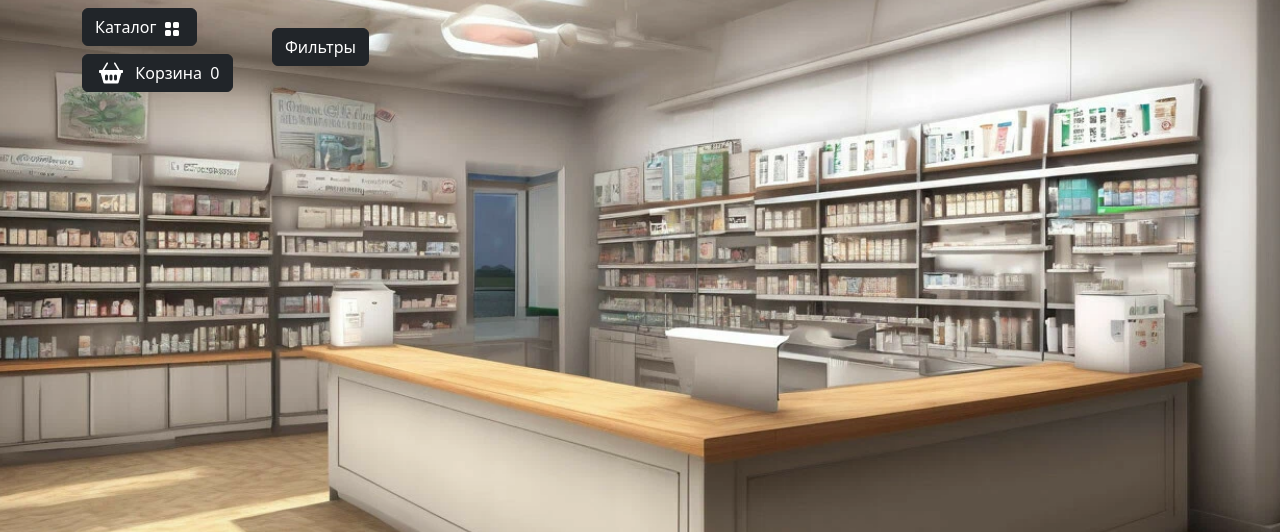
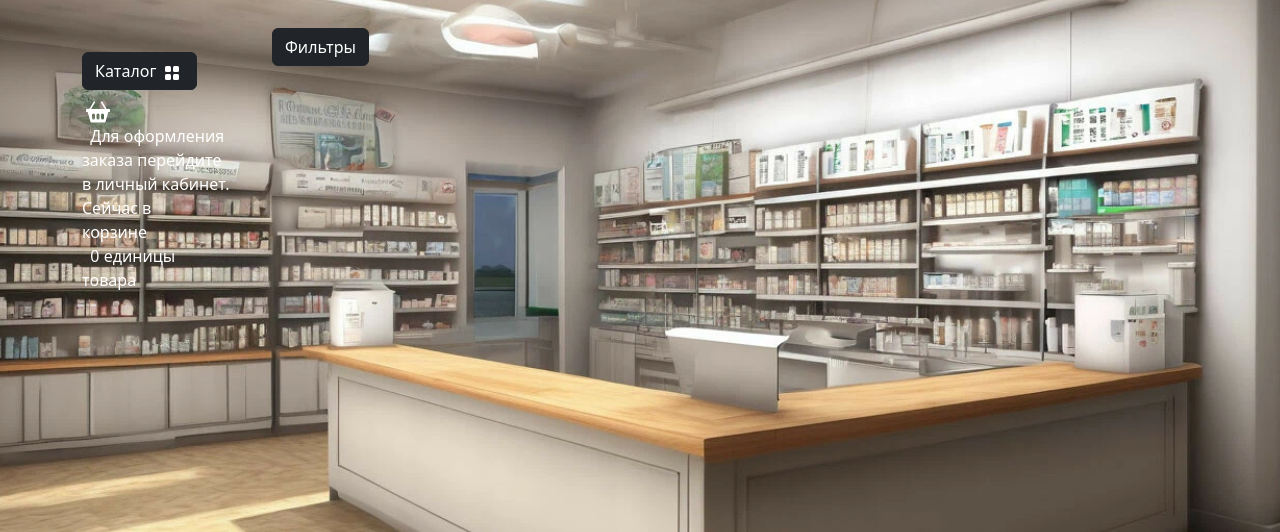
Before and after one commit to Andreytsvl/DjangoDipPro, a Django app: page /catalog/1/ in a window 1280 px wide. Shown: the part 56-588 px from the top of the page. Run offline with Django 5.2, Linux system fonts and the light colour scheme; data that the repository does not hold is empty; some libraries are stand-ins or nearby versions.

Commit message:
filter basket1

```diff
--- a/basket_app/templates/basket_app/includes/included_basket.html
+++ b/basket_app/templates/basket_app/includes/included_basket.html
@@ -53,5 +53,6 @@
     <div class="card-footer">
         <p class="float-left">Итого <strong>{{ baskets.total_quantity}}</strong> товар(а) на сумму</p>
         <h4 class="float-left"><strong>{{ baskets.total_price }} руб.</strong></h4>
+
     </div>
 </div>
--- a/products_app/templates/products_app/catalog.html
+++ b/products_app/templates/products_app/catalog.html
@@ -7,15 +7,14 @@
 <div class="row">
     <!-- Форма фильтров -->
     <div class="dropdown mb-2">
-        <button class="btn btn-secondary dropdown-toggle btn-dark" type="button" data-bs-toggle="dropdown"
-            aria-expanded="false">
-            Фильтры
+        <button class="btn btn-secondary dropdown-toggle btn-dark" type="button" data-bs-toggle="dropdown" aria-expanded="false"> Фильтры
         </button>
 
-        <form action="{% if request.GET.q %}{% url 'catalog:search' %}{% else %}{% url 'catalog:index' id_url %}{% endif %}" method="get" class="dropdown-menu bg-dark" data-bs-theme="dark">
-            <div class="form-check text-white mx-3">
+            <form action='{% if request.GET.q %}{% url "catalog:search" %}{% else %}{% url "catalog:index" id_url %}{% endif %}' method="get" class="dropdown-menu bg-dark" data-bs-theme="dark">
+                <div class="form-check text-white mx-3">
                 <input class="form-check-input" type="checkbox" name="on_sale" id="flexCheckDefault" value="on" {% if request.GET.on_sale == 'on' %} checked {% endif %}>
 
+                <label class="form-check-label" for="flexCheckDefault">
                 {% if request.GET.q %}
                     <input type="hidden" name="q" value="{{ request.GET.q }}">
                 {% endif %}>
--- a/products_app/views.py
+++ b/products_app/views.py
@@ -4,7 +4,7 @@ from django.views.generic import DetailView, ListView
 from django.core.paginator import Paginator
 from products_app.models import Products
 from products_app.utils import q_search
-# from goods.utils import q_search
+
 
 def catalog(request, category_id=None):
     page = request.GET.get('page', 1)
@@ -45,3 +45,6 @@ def products(request, product_slug=False, product_id=False):
     context = {"product": product}
 
     return render(request, "products_app/products.html", context=context)
+
+# {% user_basket request as baskets %}
+# {% with baskets=user_basket request %}
--- a/templates/base.html
+++ b/templates/base.html
@@ -61,7 +61,7 @@
                                 Мой профиль
                             </a>
                             <ul class="dropdown-menu">
-<!--                                <li><a class="dropdown-item  text-white" href="carts/cart.html">Корзина</a></li>-->
+<!--                                <li><a class="dropdown-item  text-white" href="{% url 'users_app:users_basket' %}">Корзина</a></li>-->
                                 <li><a class="dropdown-item  text-white" href="{% url 'users_app:profile' %}">Личный кабинет</a>
                                 </li>
                                 {% if user.is_admin or user.is_staff %}
@@ -85,7 +85,7 @@
     <section>
         <div class="container">
             <!-- Каталог и корзина с фиксированным расположением на странице -->
-            <div class="row mt-1 position-fixed z-3">
+            <div class="row mt-5 position-fixed z-3">
                 <!-- Каталог -->
                 <div class="dropdown mb-2">
                     <button class="btn btn-secondary dropdown-toggle btn-dark" type="button" data-bs-toggle="dropdown"
@@ -101,15 +101,24 @@
                         {% endfor %}
                     </ul>
                 </div>
-                <!-- Значок корзины, вызывает модальное окно -->
+<!--                 Значок корзины, вызывает модальное окно-->
                 <div>
-                    <button type="button" class="btn btn-dark btn-secondary d-flex" id="modalButton"
-                        aria-expanded="false">
+<!--                    <button type="button" class="btn btn-dark btn-secondary d-flex" id="modalButton"-->
+<!--                        aria-expanded="false">-->
+<!--                        <img class="mx-1" src="{% static 'deps/icons/basket2-fill.svg' %}" alt="Catalog Icon" width="24"-->
+<!--                            height="24">-->
+<!--                        <a class="nav-link  text-white" href="{% url 'users_app:users_basket' %}">&#160 Корзина </a>-->
+
+<!--                        <span id="goods-in-cart-count">&#160 {{ baskets.total_quantity}}</span>-->
+<!--                    </button>-->
+
+
+
                         <img class="mx-1" src="{% static 'deps/icons/basket2-fill.svg' %}" alt="Catalog Icon" width="24"
                             height="24">
-                        <a class="nav-link  text-white" href="{% url 'user:users_basket' %}">&#160 Корзина </a>
-                        <span id="goods-in-cart-count">&#160 {{ baskets.total_quantity}}</span>
-                    </button>
+                        <a class="nav-link  text-white" >&#160 Для оформления<br> заказа перейдите<br> в личный кабинет. <br> Сейчас в <br> корзине </a>
+
+                        <a class="nav-link  text-white" >&#160 {{ baskets.total_quantity}} единицы <br> товара </a>
                 </div>
                 <!-- Разметка модального окна корзины -->
                 <div class="modal fade" id="exampleModal" tabindex="-1" aria-labelledby="exampleModalLabel"
```
Also changed, not shown: users_app/templates/users_app/users_basket.html (+5 -3 lines).
